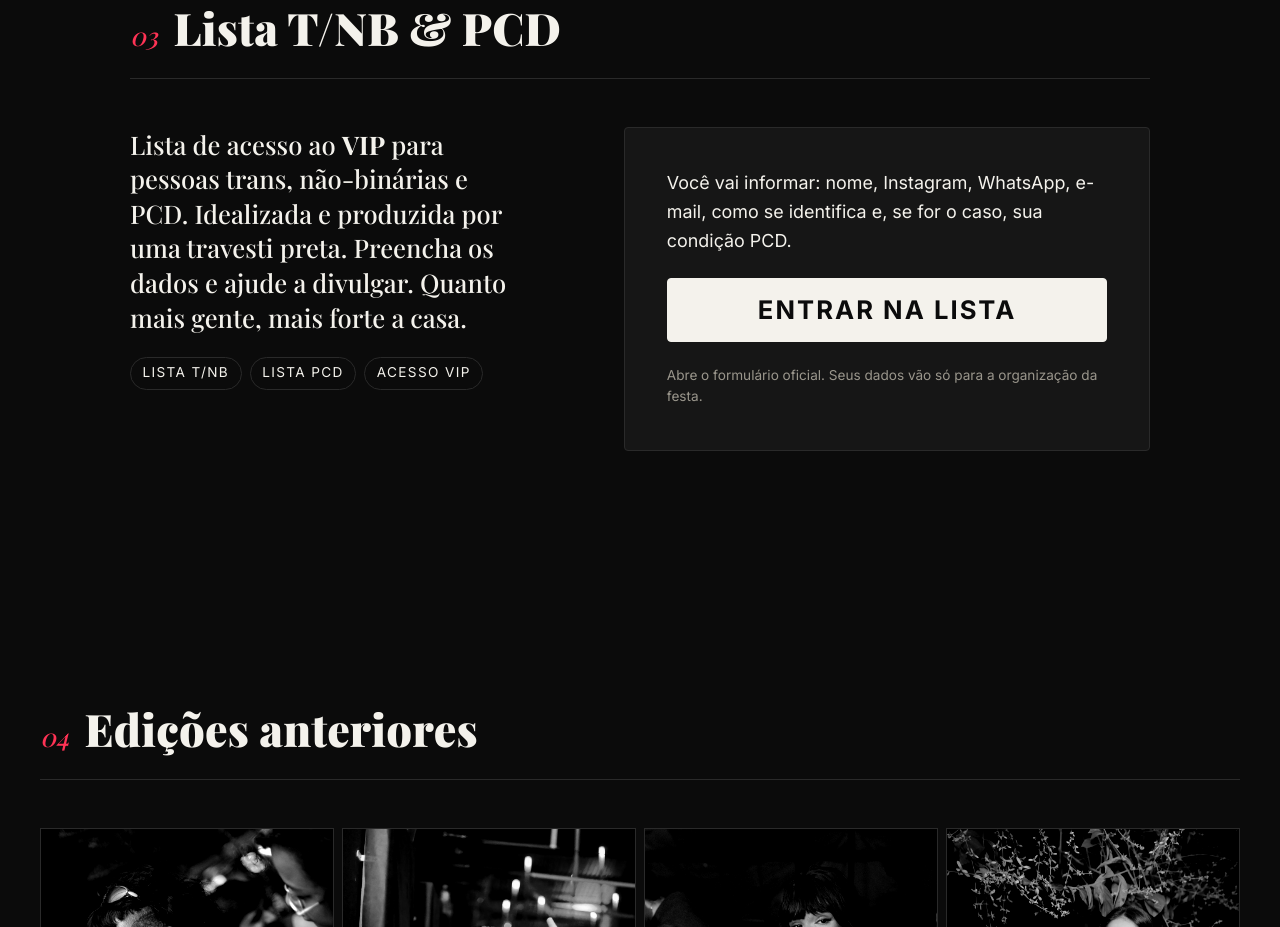
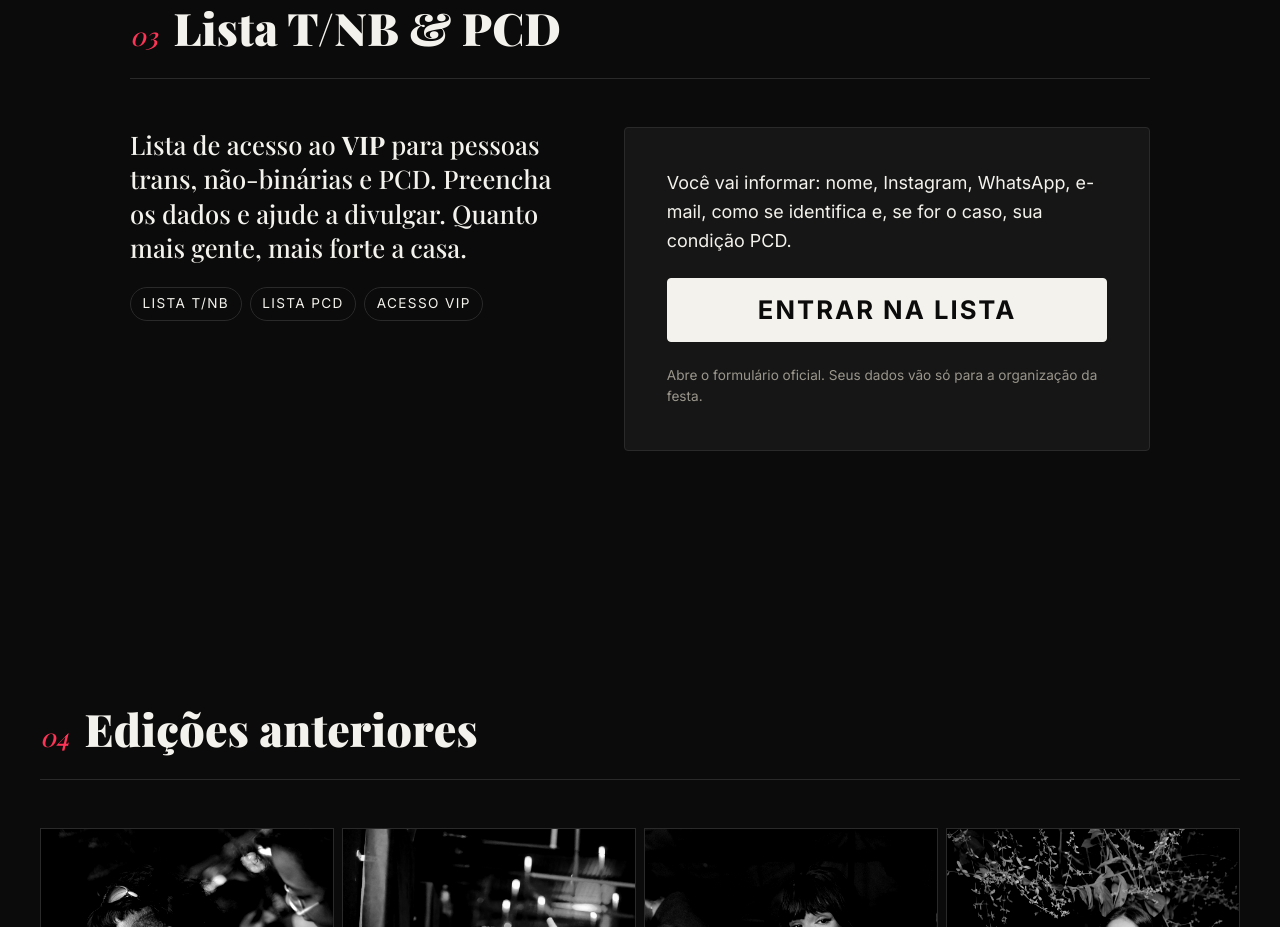
Before and after one commit to vittorccf/clubkids, a website built with Vite: page index.html in a window 1280 px wide. Shown: the part 4300-5227 px from the top of the page. Built offline with nearby package versions, Linux system fonts and the light colour scheme; a web font is replaced by a local one.

Commit message:
Lista VIP: remove frase de autoria do texto de apresentacao

```diff
--- a/index.html
+++ b/index.html
@@ -273,8 +273,7 @@
         <div class="vip__intro reveal">
           <p class="vip__lead">
             Lista de acesso ao <strong>VIP</strong> para pessoas trans, não-binárias e PCD.
-            Idealizada e produzida por uma travesti preta. Preencha os dados e ajude a
-            divulgar. Quanto mais gente, mais forte a casa.
+            Preencha os dados e ajude a divulgar. Quanto mais gente, mais forte a casa.
           </p>
           <ul class="genre-tags vip__tags">
             <li>Lista T/NB</li><li>Lista PCD</li><li>Acesso VIP</li>
```
